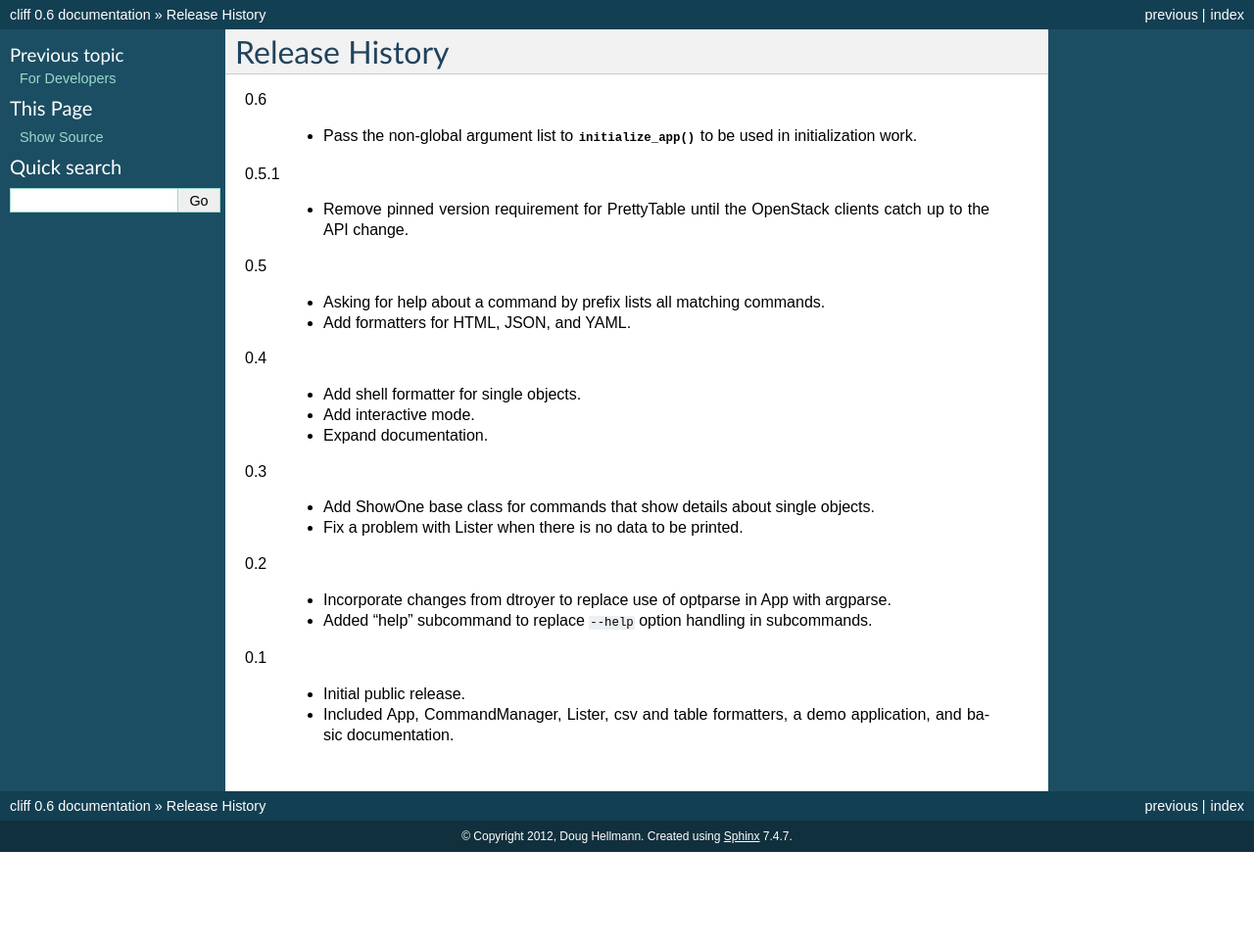
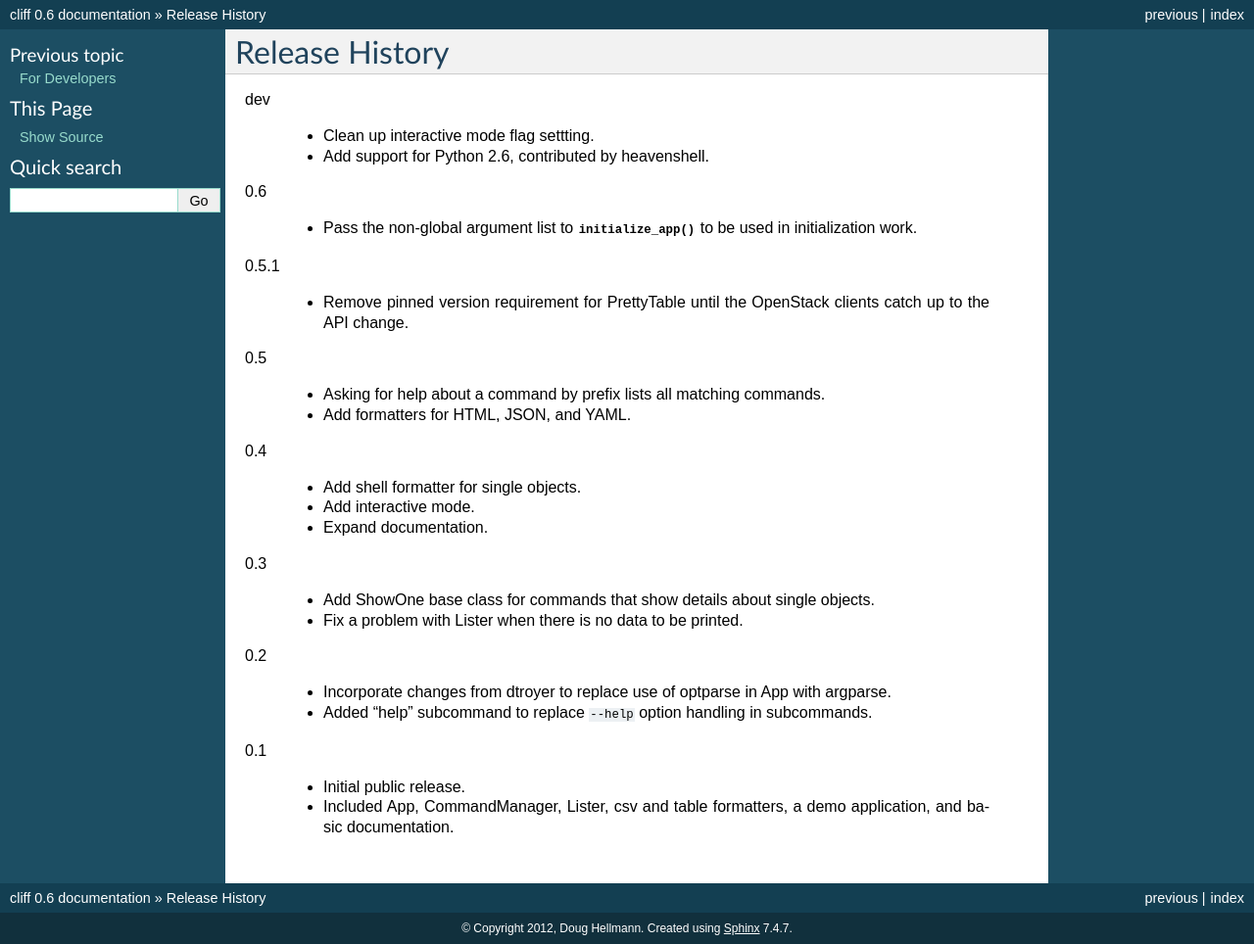
Before and after one commit to openstack/cliff, a Sphinx documentation site: the page built from docs/source/history.rst, in a window 1280 px wide. Shown: the whole page at 98% size. Built offline with Sphinx 7.4.7, drawn with Linux system fonts in a browser that asks for light colours; before the commit the page ends 900 px from its top, so only the background shows below that.

Commit message:
update changelog

```diff
--- a/docs/source/history.rst
+++ b/docs/source/history.rst
@@ -1,6 +1,11 @@
 =================
  Release History
 =================
+
+dev
+
+  - Clean up interactive mode flag settting.
+  - Add support for Python 2.6, contributed by heavenshell.
 
 0.6
 
```
